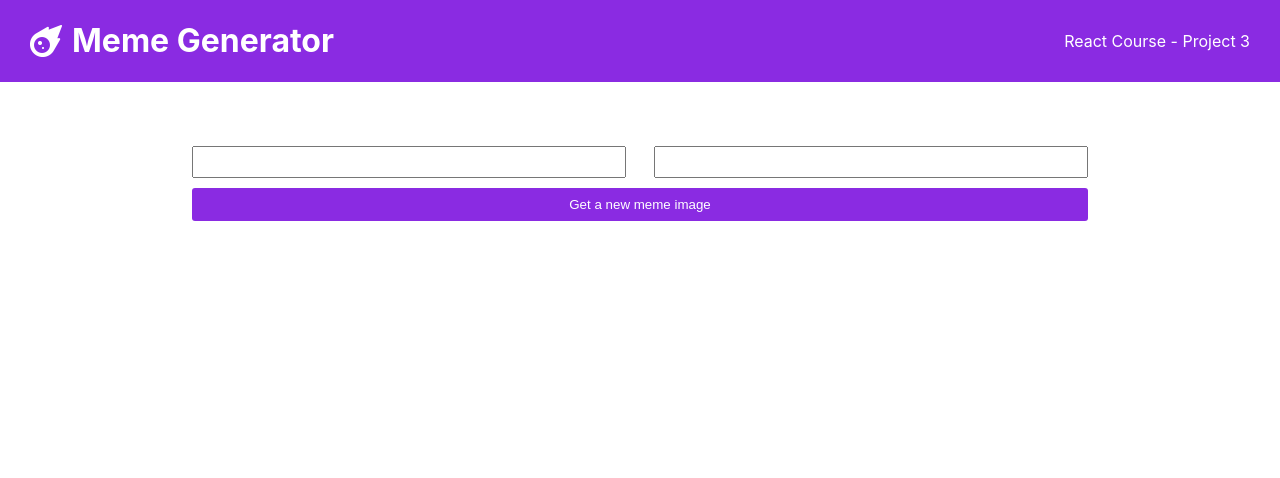
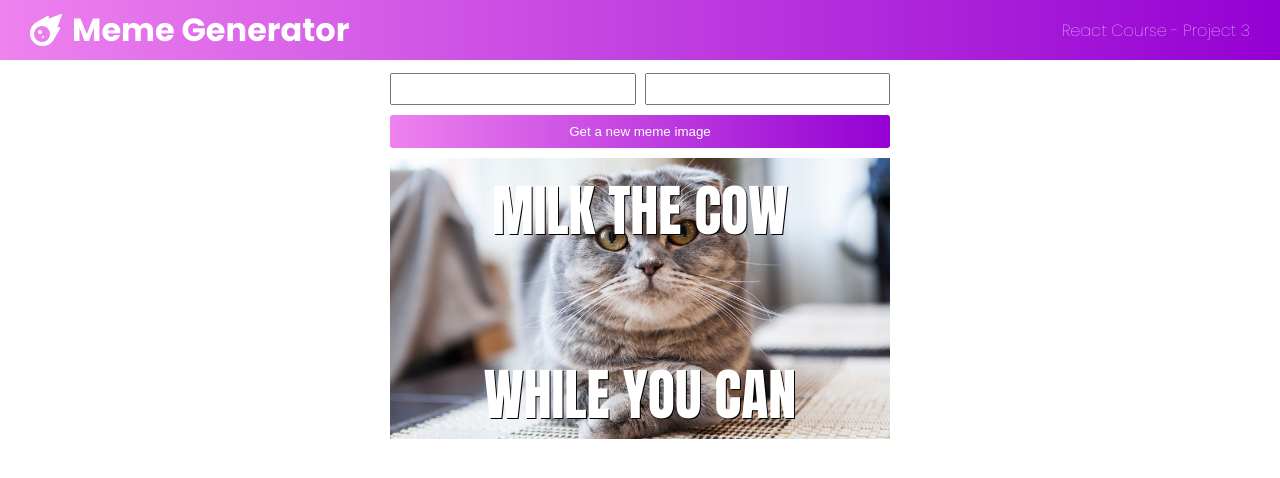
Before and after one commit to reedikpoopuu/memegenerator, a JavaScript app: page / in a window 1280 px wide. Shown: the top 478 px of the page. Built offline with nearby package versions, Linux system fonts and the light colour scheme; the HTML template or start-up script is replaced by a standard one.

Commit message:
Drafted the full static page

```diff
--- a/public/index.html
+++ b/public/index.html
@@ -11,6 +11,9 @@
     />
     <link rel="apple-touch-icon" href="%PUBLIC_URL%/logo192.png" />
     <link rel="manifest" href="%PUBLIC_URL%/manifest.json" />
+    <link rel="preconnect" href="https://fonts.googleapis.com">
+    <link rel="preconnect" href="https://fonts.gstatic.com" crossorigin>
+    <link href="https://fonts.googleapis.com/css2?family=Anton&family=Poppins:wght@100;700&display=swap" rel="stylesheet">
     <title>React App</title>
   </head>
   <body>
--- a/src/App.css
+++ b/src/App.css
@@ -2,16 +2,18 @@
   text-align: center;
   display: flex;
   flex-direction: column;
+  font-family: "Poppins", Arial, sans-serif;
 }
 
 .heading {
   display: flex;
   flex-direction: row;
-  background-color: blueviolet;
+  background-image: linear-gradient(to right, violet, darkviolet);
   color: white;
   align-items: center;
   justify-content: space-between;
-  margin-bottom: 5%;
+  height: 60px;
+  margin-bottom: 1%;
 }
 
 .heading--logo {
@@ -31,14 +33,14 @@
 }
 
 .generator {
-  width: 70%;
+  width: 500px;
   margin: auto;
 }
 
 .generator--button {
   width: 100%;
   height: 2.5em;
-  background-color: blueviolet;
+  background-image: linear-gradient(to right, violet, darkviolet);
   border: 0;
   border-radius: 3px;
   color: white;
@@ -55,3 +57,32 @@
 .generator--input > input {
   width: 47.5%;
 }
+
+.result {
+  position: relative;
+  width: 500px;
+  margin: auto;
+
+}
+
+.result--text {
+  position: absolute;
+  top: 0;
+  display: flex;
+  flex-direction: column;
+  width: 100%;
+  height: 100%;
+  justify-content: space-between;
+}
+
+.result--text > p {
+  font-size: 3.5em;
+  color: white;
+  text-shadow: 1px 1px black;
+  font-family:"Anton", Arial, sans-serif;
+  margin: 10px;
+}
+
+.result--picture {
+  width: 100%;
+}
--- a/src/App.js
+++ b/src/App.js
@@ -1,12 +1,14 @@
 import './App.css';
 import Heading from "./components/heading";
 import Generator from "./components/generator";
+import Result from "./components/result";
 
 export default function App() {
   return (
     <div className="App">
       <Heading />
       <Generator />
+      <Result upperText="MILK THE COW" lowerText="WHILE YOU CAN"/>
     </div>
   );
 }
--- /dev/null
+++ b/src/components/result.js
@@ -0,0 +1,11 @@
+export default function Result (props) {
+    return(
+        <div className="result">
+            <img className="result--picture" src={require("../images/cat.jpg")}/>
+            <div className="result--text">
+                <p className="result--textUpper">{props.upperText}</p>
+                <p className="result--textLower">{props.lowerText}</p>
+            </div>
+        </div>
+    )
+}
```
Also changed, not shown: src/images/cat.jpg (added).
